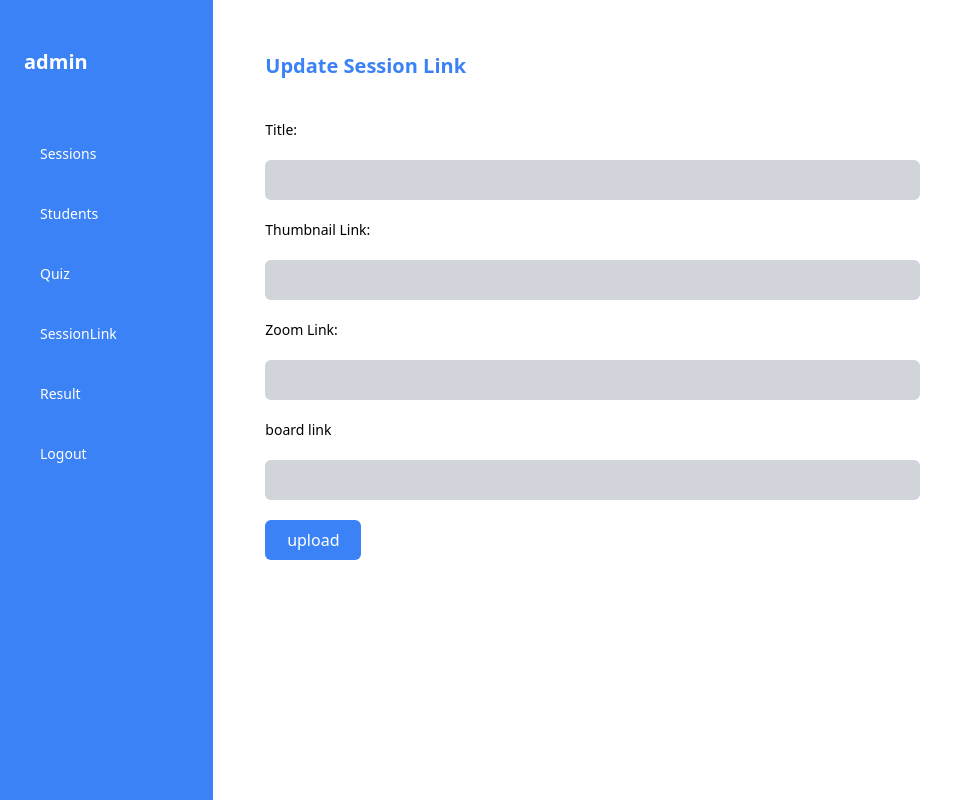
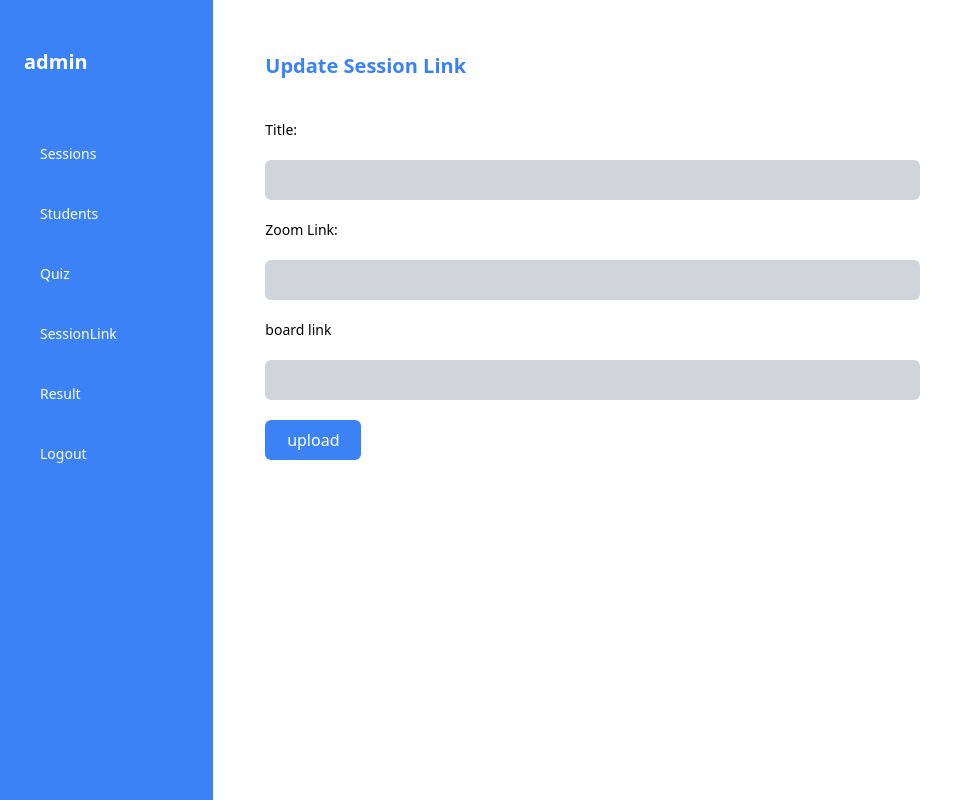
Before and after one commit to philipxpaul/ZMC-website, a Django app: page /newlink/ in a window 1280 px wide. Shown: the whole page, without its empty margins (0-958 px from the left). Run offline with Django 4.2, Linux system fonts and the light colour scheme; a user stored in the database is signed in.

Commit message:
remove thumbnail

```diff
--- a/users/templates/teacher/newlink.html
+++ b/users/templates/teacher/newlink.html
@@ -8,8 +8,8 @@
         <label for="title" class="text-sm font-poppins">Title:</label>
         <input type="text" name="title" required class="w-full md:w-2/3 bg-gray-300 h-10 rounded-md px-2">
 
-        <label for="thumbnail_link" class="text-sm font-poppins">Thumbnail Link:</label>
-        <input type="url" name="thumbnail_link" required class="w-full md:w-2/3 bg-gray-300 h-10 rounded-md px-2">
+        <!-- <label for="thumbnail_link" class="text-sm font-poppins">Thumbnail Link:</label>
+        <input type="url" name="thumbnail_link" required class="w-full md:w-2/3 bg-gray-300 h-10 rounded-md px-2"> -->
 
         <label for="zoom_link" class="text-sm font-poppins">Zoom Link:</label>
         <input type="url" name="zoom_link" required class="w-full md:w-2/3 bg-gray-300 h-10 rounded-md px-2">
```
